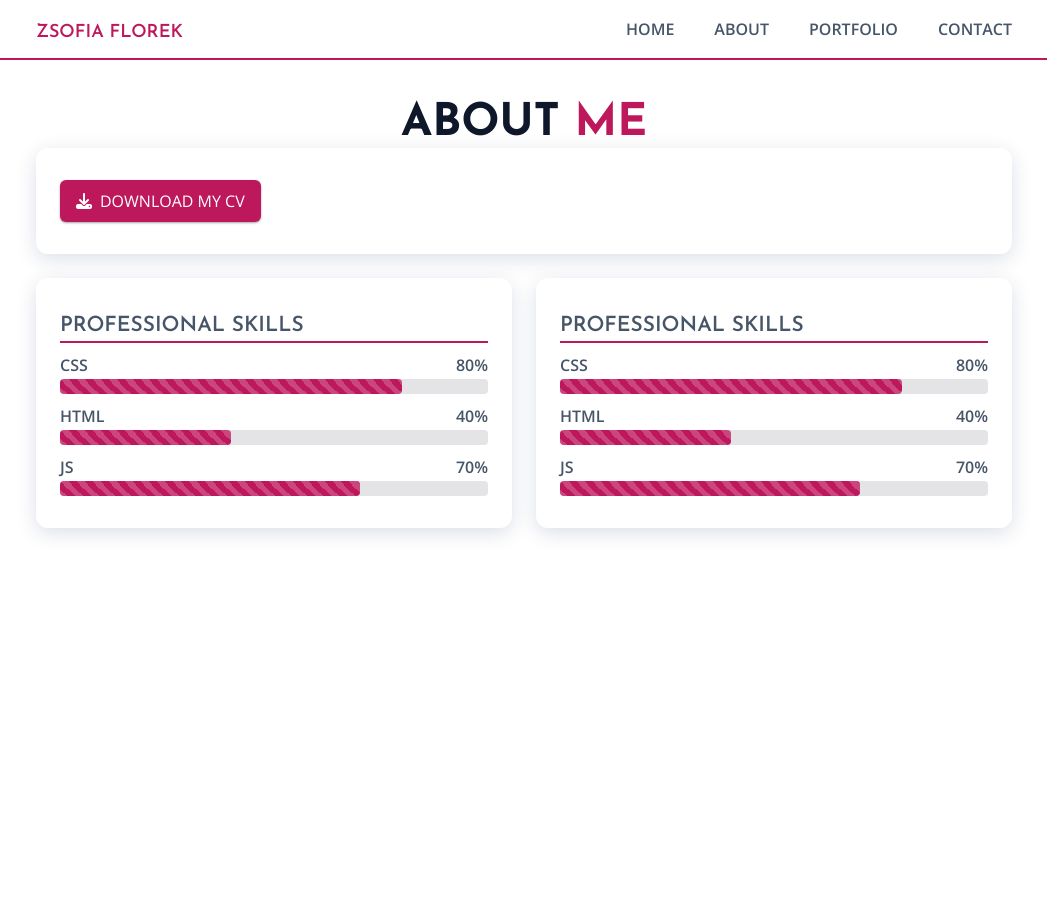
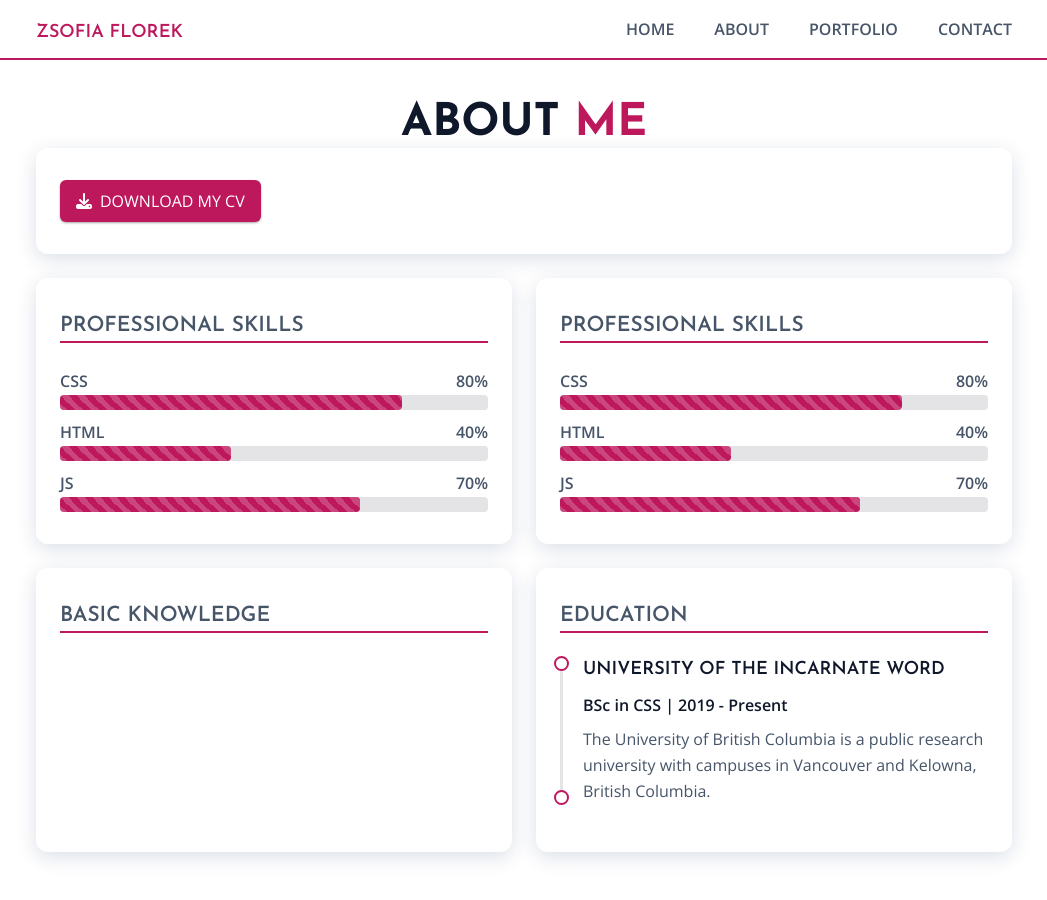
Before and after one commit to zsofiaflorek/portfolio, a Next.js app: page /about in a window 1280 px wide. Shown: the top 900 px of the page, without its empty margins (116-1163 px from the left). Before the commit the page ends 800 px from the top, so only its background shows below. Built offline with nearby package versions, Linux system fonts and the light colour scheme.

Commit message:
Add experience card and fix spacing

```diff
--- a/components/card.js
+++ b/components/card.js
@@ -13,12 +13,9 @@ export function Card({ children, className }) {
 export function CVCard({ children, title, className }) {
   return (
     <Card
-      className={classNames(
-        "shadow bg-white rounded-xl px-6 py-8 mb-8",
-        className
-      )}
+      className={classNames("shadow bg-white rounded-xl px-6 py-8", className)}
     >
-      <h1 className="border-b-2 border-primary text-lg uppercase font-semibold">
+      <h1 className="border-b-2 border-primary text-lg uppercase font-semibold mb-6">
         {title}
       </h1>
       {children}
--- a/pages/about.js
+++ b/pages/about.js
@@ -16,7 +16,7 @@ export default function AboutPage() {
         <Card>
           <Button icon="fas fa-download">Download my CV</Button>
         </Card>
-        <div className="lg:grid lg:grid-cols-2 lg:gap-6 my-6">
+        <div className="grid grid-cols-1 gap-6 lg:grid-cols-2 my-6">
           <CVCard title="Professional skills">
             <SkillBar tech="CSS" percentage="80%" />
             <SkillBar tech="HTML" percentage="40%" />
@@ -27,15 +27,25 @@ export default function AboutPage() {
             <SkillBar tech="HTML" percentage="40%" />
             <SkillBar tech="JS" percentage="70%" />
           </CVCard>
+          <CVCard title="Basic Knowledge" />
+          <CVCard title="Education">
+            <TimelineItem
+              title="University of the Incarnate Word"
+              subtitle="BSc in CSS"
+              timeframe="2019 - Present"
+              description="The University of British Columbia is a public research university with campuses in Vancouver and Kelowna, British Columbia."
+            />
+          </CVCard>
         </div>
       </Layout>
     </>
   );
 }
-export function SkillBar({ tech, percentage }) {
+
+function SkillBar({ tech, percentage }) {
   return (
-    <div>
-      <div className="flex justify-between pt-2">
+    <div className="my-2 last:mb-0">
+      <div className="flex justify-between">
         <div className="font-semibold text-base uppercase text-left leading-7">
           {tech}
         </div>
@@ -49,3 +59,15 @@ export function SkillBar({ tech, percentage }) {
     </div>
   );
 }
+
+function TimelineItem({ title, subtitle, description, timeframe }) {
+  return (
+    <div className="TimelineItem">
+      <h4 className="text-md font-semibold text-black uppercase">{title}</h4>
+      <div className="font-semibold my-2 text-black">
+        {subtitle} | {timeframe}
+      </div>
+      <p>{description}</p>
+    </div>
+  );
+}
--- a/styles/globals.css
+++ b/styles/globals.css
@@ -72,4 +72,24 @@
     );
     background-size: 1rem 1rem;
   }
+
+  .TimelineItem {
+    @apply relative my-4 pl-5 border-l-3 border-progressbar hover:border-primary transition duration-500;
+  }
+  .TimelineItem::before,
+  .TimelineItem::after {
+    content: "";
+    @apply absolute border-primary border-2 border-solid;
+    left: -9px;
+    width: 15px;
+    height: 15px;
+    border-radius: 50%;
+    background: #fff;
+  }
+  .TimelineItem::before {
+    top: -1px;
+  }
+  .TimelineItem::after {
+    bottom: -1px;
+  }
 }
--- a/tailwind.config.js
+++ b/tailwind.config.js
@@ -32,6 +32,14 @@ module.exports = {
       body: "'Open Sans', sans-serif",
       heading: "'Josefin Sans', sans-serif",
     },
+    borderWidth: {
+      DEFAULT: "1px",
+      0: "0",
+      2: "2px",
+      3: "3px",
+      4: "4px",
+      6: "6px",
+    },
     extend: {},
   },
   variants: {
```
